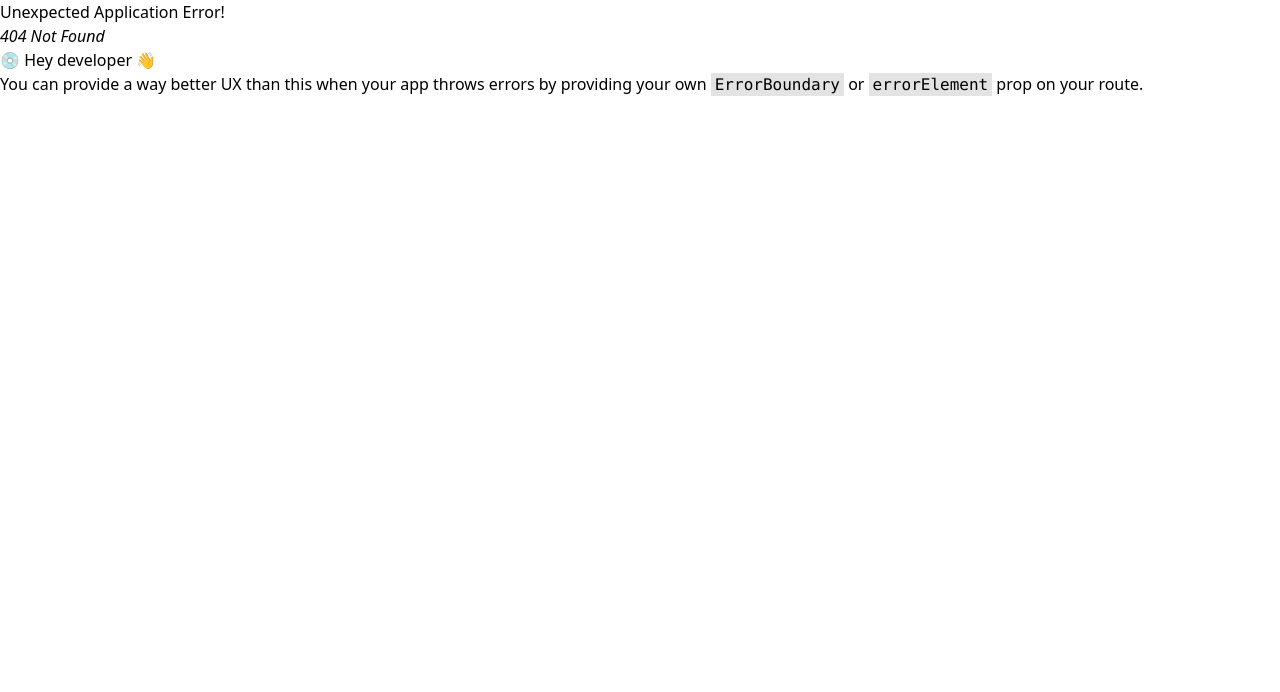
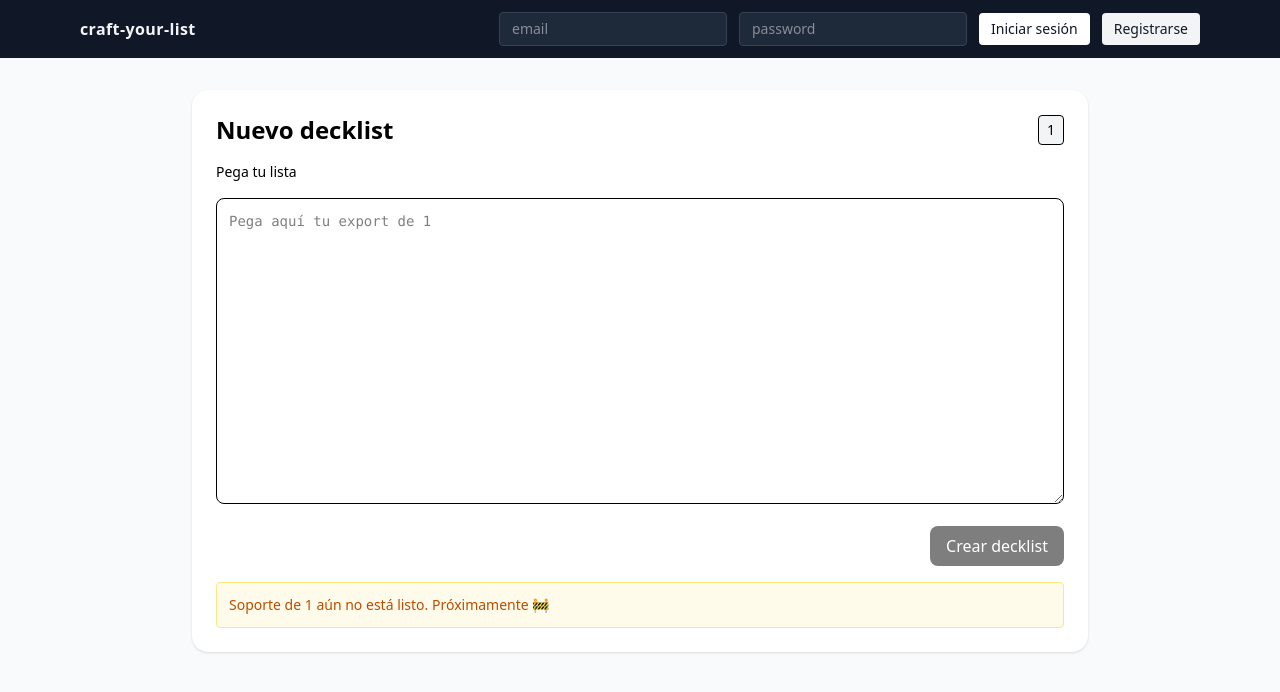
Before and after one commit to FitoGT/craft-your-list, a React app in the folder frontend/: page /decklists/new/1 in a window 1280 px wide. Before the commit this address had no page. Shown: the top 692 px of the page. Built offline with nearby package versions, Linux system fonts and the light colour scheme; the HTML template or start-up script is replaced by a standard one.

Commit message:
seting up like gardi

```diff
--- a/frontend/src/App.tsx
+++ b/frontend/src/App.tsx
@@ -1,5 +1,29 @@
+import { createBrowserRouter, RouterProvider, Outlet } from 'react-router-dom';
+import Navbar from './components/navbar/navbar';
+import Home from './pages/Home/Home';
+import CreateDecklist from './pages/CreateDecklist/CreateDecklist';
 import Register from './pages/Register/Register';
 
+function Layout() {
+  return (
+    <div className="min-h-screen flex flex-col">
+      <Navbar />
+      <Outlet /> {/* las páginas se renderizan acá */}
+    </div>
+  );
+}
+
+const router = createBrowserRouter([
+  {
+    element: <Layout />, // layout con Navbar
+    children: [
+      { path: '/', element: <Home /> },
+      { path: '/register', element: <Register /> },
+      { path: '/decklists/new/:tcg', element: <CreateDecklist /> },
+    ],
+  },
+]);
+
 export default function App() {
-  return <Register />;
+  return <RouterProvider router={router} />;
 }
--- /dev/null
+++ b/frontend/src/components/navbar/navbar.tsx
@@ -0,0 +1,59 @@
+import { useState } from 'react';
+import { useLogin, logout, getCurrentUser } from '../../hooks/useAuth';
+import { Link, useNavigate } from 'react-router-dom';
+
+export default function Navbar() {
+  const user = getCurrentUser();
+  const nav = useNavigate();
+  const login = useLogin();
+  const [email, setEmail] = useState('');
+  const [password, setPassword] = useState('');
+
+  return (
+    <nav className="w-full bg-gray-900 text-gray-100">
+      <div className="mx-auto max-w-6xl px-4 py-3 flex items-center gap-4">
+        <Link to="/" className="font-semibold tracking-wide">craft-your-list</Link>
+
+        <div className="ml-auto flex items-center gap-3">
+          {!user ? (
+            <>
+              <input
+                className="bg-gray-800 border border-gray-700 rounded px-3 py-1.5 text-sm"
+                placeholder="email"
+                value={email} onChange={(e) => setEmail(e.target.value)}
+              />
+              <input
+                type="password"
+                className="bg-gray-800 border border-gray-700 rounded px-3 py-1.5 text-sm"
+                placeholder="password"
+                value={password} onChange={(e) => setPassword(e.target.value)}
+              />
+              <button
+                onClick={() => login.mutate({ email, password }, { onSuccess: () => nav('/decklists') })}
+                className="bg-white text-gray-900 rounded px-3 py-1.5 text-sm font-medium hover:opacity-90"
+              >
+                Iniciar sesión
+              </button>
+              <Link
+                to="/register"
+                className="bg-gray-100 text-gray-900 rounded px-3 py-1.5 text-sm font-medium hover:opacity-90"
+              >
+                Registrarse
+              </Link>
+            </>
+          ) : (
+            <div className="flex items-center gap-3">
+              <span className="text-sm">Hola, <b>{user.name}</b> 👋</span>
+              <button
+                onClick={() => { logout(); nav('/'); }}
+                className="text-sm underline underline-offset-2"
+              >
+                Salir
+              </button>
+            </div>
+          )}
+        </div>
+      </div>
+    </nav>
+  );
+}
--- a/frontend/src/hooks/useAuth.ts
+++ b/frontend/src/hooks/useAuth.ts
@@ -26,3 +26,8 @@ export const logout = () => {
   localStorage.removeItem('auth_token');
   localStorage.removeItem('auth_user');
 };
+
+export const getCurrentUser = (): { name: string } | null => {
+  const raw = localStorage.getItem('auth_user');
+  try { return raw ? JSON.parse(raw) : null; } catch { return null; }
+};
--- a/frontend/src/main.tsx
+++ b/frontend/src/main.tsx
@@ -1,24 +1,15 @@
 import React from 'react';
 import ReactDOM from 'react-dom/client';
+import './index.css';
+import App from './App';
 import { QueryClient, QueryClientProvider } from '@tanstack/react-query';
-import { createBrowserRouter, RouterProvider } from 'react-router-dom';
-import './index.css';
-import Login from './pages/Login/Login'
-import Register from './pages/Register/Register';
-import Decklists from './pages/Decklists/Decklists';
 
 const qc = new QueryClient();
-const router = createBrowserRouter([
-  { path: '/', element: <Decklists /> },
-  { path: '/login', element: <Login /> },
-  { path: '/register', element: <Register /> },
-  { path: '/decklists', element: <Decklists /> },
-]);
 
 ReactDOM.createRoot(document.getElementById('root')!).render(
   <React.StrictMode>
     <QueryClientProvider client={qc}>
-      <RouterProvider router={router} />
+      <App />
     </QueryClientProvider>
   </React.StrictMode>
 );
--- /dev/null
+++ b/frontend/src/pages/CreateDecklist/CreateDecklist.tsx
@@ -0,0 +1,53 @@
+import { useParams } from 'react-router-dom';
+import { useState } from 'react';
+
+export default function CreateDecklist() {
+  const { tcg } = useParams<{ tcg: 'pokemon' | 'yugioh' | 'mtg' }>();
+  const [raw, setRaw] = useState('');
+
+  const onCreate = () => {
+    if (tcg !== 'pokemon') {
+      alert('Por ahora solo soportamos Pokémon 🙂');
+      return;
+    }
+    console.log('Crear decklist Pokémon con:', raw);
+  };
+
+  const disabled = !raw.trim();
+
+  return (
+    <div className="min-h-[calc(100vh-56px)] bg-gray-50 py-8">
+      <div className="max-w-4xl mx-auto bg-white rounded-2xl shadow p-6 space-y-4">
+        <div className="flex items-center justify-between">
+          <h2 className="text-2xl font-semibold">Nuevo decklist</h2>
+          <span className="text-sm px-2 py-1 bg-gray-100 rounded border">{tcg?.toUpperCase()}</span>
+        </div>
+
+        <label className="block text-sm font-medium">Pega tu lista</label>
+        <textarea
+          rows={14}
+          value={raw}
+          onChange={(e) => setRaw(e.target.value)}
+          placeholder={`Pega aquí tu export de ${tcg?.toUpperCase()}`}
+          className="w-full border rounded-lg p-3 font-mono text-sm outline-none focus:ring-2 focus:ring-gray-300"
+        />
+
+        <div className="flex items-center justify-end gap-3">
+          <button
+            onClick={onCreate}
+            disabled={disabled}
+            className="rounded-lg px-4 py-2 bg-black text-white disabled:opacity-50 hover:opacity-90"
+          >
+            Crear decklist
+          </button>
+        </div>
+
+        {tcg !== 'pokemon' && (
+          <p className="text-sm text-amber-700 bg-amber-50 border border-amber-200 rounded p-3">
+            Soporte de {tcg?.toUpperCase()} aún no está listo. Próximamente 🚧
+          </p>
+        )}
+      </div>
+    </div>
+  );
+}
--- /dev/null
+++ b/frontend/src/pages/Home/Home.tsx
@@ -0,0 +1,33 @@
+import { useNavigate } from 'react-router-dom';
+
+const tiles = [
+  { key: 'pokemon', label: 'Pokémon' },
+  { key: 'yugioh', label: 'Yu-Gi-Oh!' },
+  { key: 'mtg', label: 'Magic: The Gathering' },
+] as const;
+
+export default function Home() {
+  const nav = useNavigate();
+
+  return (
+    <div className="min-h-[calc(100vh-56px)] grid place-items-center bg-gray-50">
+      <div className="max-w-5xl w-full px-6">
+        <h1 className="text-3xl font-semibold text-center mb-8">Elige tu TCG</h1>
+        <div className="grid gap-6 grid-cols-1 sm:grid-cols-3">
+          {tiles.map(t => (
+            <button
+              key={t.key}
+              onClick={() => nav(`/decklists/new/${t.key}`)}
+              className="h-40 rounded-2xl bg-white shadow border border-gray-200
+                         flex items-center justify-center text-xl font-medium
+                         transition-transform duration-200 hover:scale-[1.03] active:scale-[0.99]"
+            >
+              {t.label}
+            </button>
+          ))}
+        </div>
+        <p className="text-center text-sm text-gray-500 mt-4">Pronto agregamos logos oficiales.</p>
+      </div>
+    </div>
+  );
+}
--- a/frontend/src/pages/Register/Register.tsx
+++ b/frontend/src/pages/Register/Register.tsx
@@ -1,4 +1,5 @@
 import { useForm } from 'react-hook-form';
+import { useNavigate } from 'react-router-dom';
 import { zodResolver } from '@hookform/resolvers/zod';
 import { z } from 'zod';
 import { Input } from '../../components/forms/Input';
@@ -30,13 +31,14 @@ type FormData = z.infer<typeof schema>;
 export default function Register() {
   const { register, handleSubmit, watch, formState: { errors } } = useForm<FormData>({ resolver: zodResolver(schema) });
   const mutation = useRegister();
+  const navigate = useNavigate();
   const tcg = watch('tcg');
 
   return (
     <Container>
       <h1 className="text-2xl font-semibold">Create your account</h1>
       <form
-        onSubmit={handleSubmit((d) => mutation.mutate(d))}
+        onSubmit={handleSubmit((d) => mutation.mutate(d, { onSuccess: () => navigate('/') }))}
         className="space-y-4"
       >
         <div className="grid grid-cols-2 gap-3">
```
